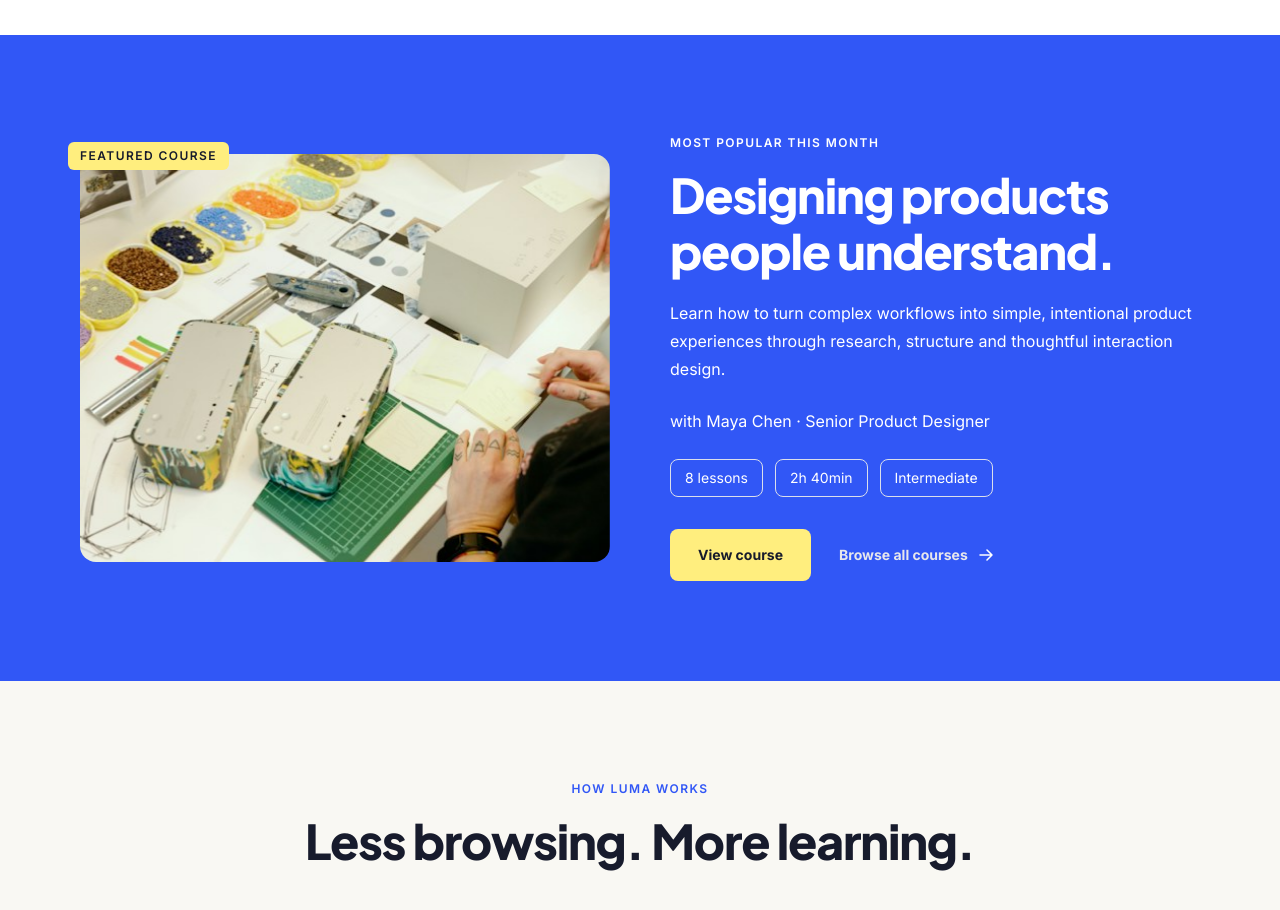
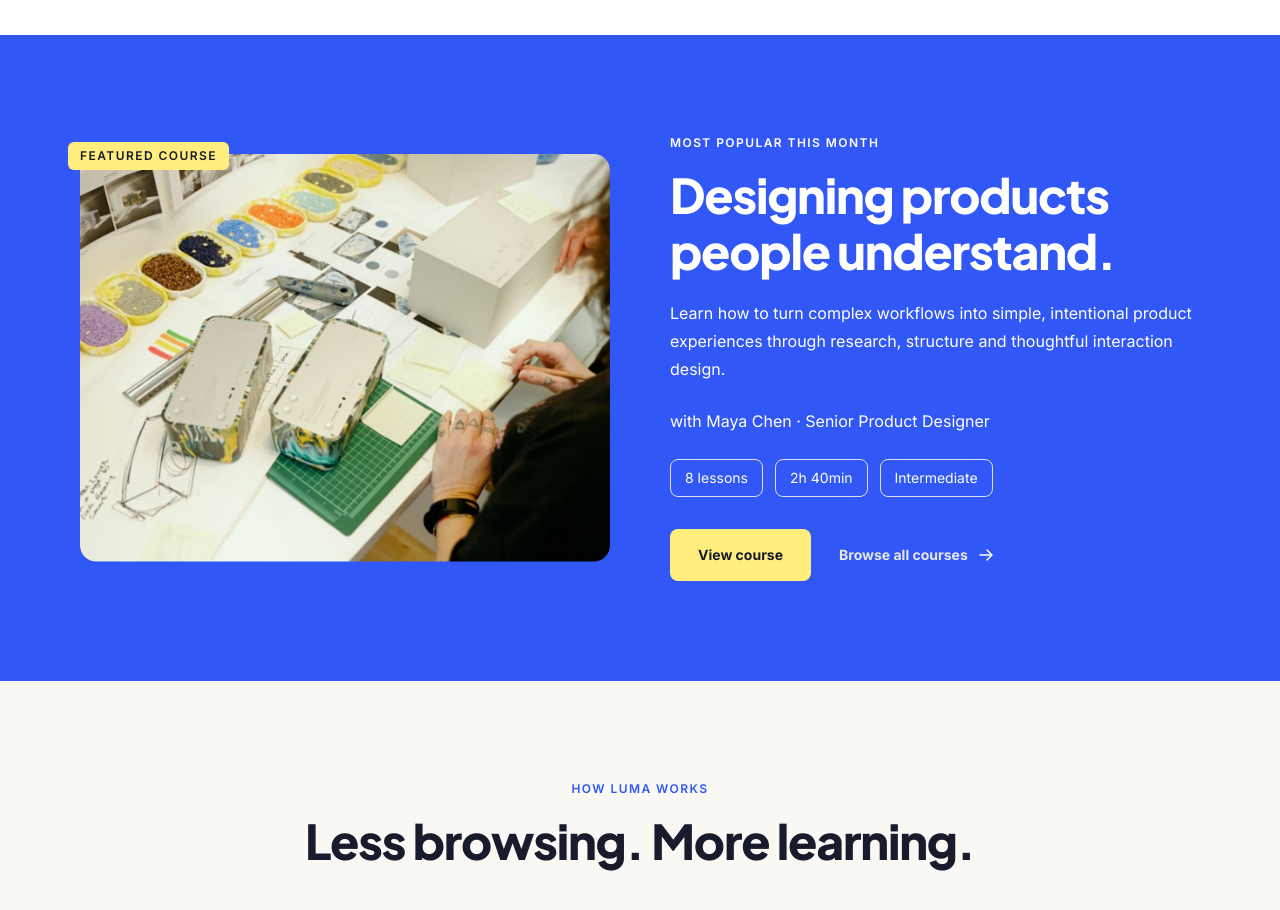
Before and after one commit to Mauricio-Chiapetta/buzzvel-fe-challenge-26, a Next.js app: page / in a window 1280 px wide. Shown: the part 1480-2390 px from the top of the page. Built offline with nearby package versions, Linux system fonts and the light colour scheme.

Commit message:
feat: add ClipReveal component for curtain image reveal effect and update FeaturedCourse to use ScrollMask for text animations

```diff
--- /dev/null
+++ b/components/motion/ClipReveal.tsx
@@ -0,0 +1,44 @@
+"use client";
+
+import { m, useReducedMotion } from "motion/react";
+import type { ReactNode } from "react";
+import { cn } from "@/lib/cn";
+import { EASE_OUT_EXPO, revealViewport } from "./Reveal";
+
+type ClipRevealProps = {
+  children: ReactNode;
+  /** Corner radius of the frame, so the curtain edge matches the rounded corners. */
+  radius?: number;
+  delay?: number;
+  className?: string;
+};
+
+/**
+ * Curtain image reveal (Awwwards "clip-path reveal"): the frame opens from the bottom up
+ * while the content inside settles from a zoom. Under reduced motion it renders fully open
+ * (clip-path isn't a transform, so MotionConfig alone wouldn't skip it).
+ */
+export function ClipReveal({ children, radius = 16, delay = 0, className }: ClipRevealProps) {
+  const reduceMotion = useReducedMotion();
+  const transition = { duration: 1.3, delay, ease: EASE_OUT_EXPO };
+
+  return (
+    <m.div
+      className={cn("overflow-hidden", className)}
+      initial={reduceMotion ? false : "hidden"}
+      whileInView="show"
+      viewport={revealViewport}
+      variants={{
+        hidden: { clipPath: `inset(100% 0% 0% 0% round ${radius}px)` },
+        show: { clipPath: `inset(0% 0% 0% 0% round ${radius}px)`, transition },
+      }}
+    >
+      <m.div
+        className="absolute inset-0"
+        variants={{ hidden: { scale: 1.25 }, show: { scale: 1, transition: { ...transition, duration: 1.6 } } }}
+      >
+        {children}
+      </m.div>
+    </m.div>
+  );
+}
--- a/components/motion/ScrollMask.tsx
+++ b/components/motion/ScrollMask.tsx
@@ -56,14 +56,21 @@ type ScrollMaskBlockProps = {
   className?: string;
 };
 
-/** Reveals a whole block (eyebrow, paragraph…) through one mask. */
+/**
+ * Reveals a whole block (eyebrow, paragraph…) through one mask.
+ * The in-view trigger lives on the outer mask: the inner element starts fully clipped by the
+ * overflow-hidden parent, so an IntersectionObserver on it would never fire.
+ */
 export function ScrollMaskBlock({ children, delay = 0, className }: ScrollMaskBlockProps) {
   return (
-    <div className={cn("overflow-hidden pb-[0.12em] -mb-[0.12em]", className)}>
+    <m.div
+      className={cn("overflow-hidden pb-[0.12em] -mb-[0.12em]", className)}
+      initial="hidden"
+      whileInView="show"
+      viewport={revealViewport}
+      variants={{ hidden: {}, show: {} }}
+    >
       <m.div
-        initial="hidden"
-        whileInView="show"
-        viewport={revealViewport}
         variants={{
           hidden: slideUp.hidden,
           show: { y: "0%", transition: { duration: 0.9, delay, ease: EASE_OUT_EXPO } },
@@ -71,6 +78,6 @@ export function ScrollMaskBlock({ children, delay = 0, className }: ScrollMaskBl
       >
         {children}
       </m.div>
-    </div>
+    </m.div>
   );
 }
--- a/components/sections/FeaturedCourse.tsx
+++ b/components/sections/FeaturedCourse.tsx
@@ -1,7 +1,9 @@
 import Image from "next/image";
 import Link from "next/link";
+import { ClipReveal } from "@/components/motion/ClipReveal";
 import { ParallaxLayer } from "@/components/motion/ParallaxLayer";
 import { Reveal, RevealGroup, RevealItem } from "@/components/motion/Reveal";
+import { ScrollMaskBlock, ScrollMaskWords } from "@/components/motion/ScrollMask";
 import { ButtonLink } from "@/components/ui/Button";
 import { Container } from "@/components/ui/Container";
 import { Eyebrow } from "@/components/ui/Eyebrow";
@@ -11,6 +13,11 @@ type FeaturedCourseProps = {
   content: FeaturedCourseContent;
 };
 
+/*
+ * Motion choreography (Awwwards-inspired): curtain clip-path image reveal → badge pops in →
+ * eyebrow/title/paragraph/instructor through masks → tags spring in →
+ * CTAs, with an underline-drawing secondary link.
+ */
 export function FeaturedCourse({ content }: FeaturedCourseProps) {
   const { badge, eyebrow, title, description, instructor, tags, primaryCta, secondaryCta, image } =
     content;
@@ -23,9 +30,11 @@ export function FeaturedCourse({ content }: FeaturedCourseProps) {
     >
       <Container className="flex flex-col gap-10 lg:flex-row lg:items-center lg:gap-15">
         {/* Image with "Featured course" badge */}
-        <Reveal variant="left" className="relative lg:flex-1">
-          <div className="relative h-70 overflow-hidden rounded-2xl md:h-96 lg:h-102">
-            <ParallaxLayer amount={50}>
+        <div className="relative lg:flex-1">
+          <ClipReveal className="relative h-70 rounded-2xl md:h-96 lg:h-102">
+            {/* Small drift on purpose: a taller layer forces object-cover to zoom in and crop
+                the sides of the photo, losing the framing from the Figma design. */}
+            <ParallaxLayer amount={14}>
               <Image
                 src={image.src}
                 alt={image.alt}
@@ -34,45 +43,59 @@ export function FeaturedCourse({ content }: FeaturedCourseProps) {
                 className="object-cover"
               />
             </ParallaxLayer>
-          </div>
-          <p className="absolute -top-3 -left-3 rounded-md bg-yellow px-3 py-1.5 text-overline font-semibold text-ink uppercase">
+          </ClipReveal>
+          <Reveal
+            variant="scale"
+            delay={0.7}
+            className="absolute -top-3 -left-3 origin-bottom-left"
+          >
+            <p className="rounded-md bg-yellow px-3 py-1.5 text-overline font-semibold text-ink uppercase">
               {badge}
             </p>
           </Reveal>
+        </div>
 
         {/* Copy */}
-        <RevealGroup stagger={0.08} delay={0.15} className="flex flex-col lg:flex-1">
-          <RevealItem>
+        <div className="flex flex-col lg:flex-1">
+          <ScrollMaskBlock delay={0.1}>
             <Eyebrow tone="inverse">{eyebrow}</Eyebrow>
-          </RevealItem>
-          <RevealItem>
+          </ScrollMaskBlock>
           <h2
             id="featured-course-title"
+            aria-label={title}
             className="pt-4 font-display text-h3-mobile font-extrabold md:text-h3"
           >
-              {title}
+            <ScrollMaskWords text={title} delay={0.2} />
           </h2>
-          </RevealItem>
-          <RevealItem>
-            <p className="pt-5 text-body-1 lg:text-subtitle-2">{description}</p>
-          </RevealItem>
-          <RevealItem>
-            <p className="pt-6 text-body-1 lg:text-subtitle-2">
+          <ScrollMaskBlock delay={0.5} className="pt-5">
+            <p className="text-body-1 lg:text-subtitle-2">{description}</p>
+          </ScrollMaskBlock>
+          <ScrollMaskBlock delay={0.8} className="pt-6">
+            <p className="text-body-1 lg:text-subtitle-2">
               with {instructor.name} · {instructor.role}
             </p>
+          </ScrollMaskBlock>
+
+          <RevealGroup
+            as="ul"
+            stagger={0.08}
+            delay={0.9}
+            aria-label="Course details"
+            className="flex flex-wrap gap-3 pt-6"
+          >
+            {tags.map((tag) => (
+              <RevealItem
+                as="li"
+                variant="scale"
+                key={tag}
+                className="cursor-default rounded-lg border border-line px-3.5 py-1.5 text-body-1 transition-colors duration-300 hover:border-white hover:bg-white hover:text-primary"
+              >
+                {tag}
               </RevealItem>
+            ))}
+          </RevealGroup>
 
-          <RevealItem>
-            <ul aria-label="Course details" className="flex flex-wrap gap-3 pt-6">
-              {tags.map((tag) => (
-                <li key={tag} className="rounded-lg border border-line px-3.5 py-1.5 text-body-1">
-                  {tag}
-                </li>
-              ))}
-            </ul>
-          </RevealItem>
-
-          <RevealItem className="flex flex-col gap-3 pt-8 sm:flex-row sm:items-center">
+          <Reveal delay={1.1} className="flex flex-col gap-3 pt-8 sm:flex-row sm:items-center">
             <ButtonLink
               href={primaryCta.href}
               variant="accent"
@@ -84,18 +107,21 @@ export function FeaturedCourse({ content }: FeaturedCourseProps) {
               href={secondaryCta.href}
               className="group flex items-center justify-center gap-2 px-4 py-3.5 text-body-1 font-bold text-white-secondary transition-colors hover:text-white focus-visible:outline-white"
             >
+              {/* Underline draws from the left on hover */}
+              <span className="relative after:absolute after:inset-x-0 after:-bottom-0.5 after:h-px after:origin-left after:scale-x-0 after:bg-current after:transition-transform after:duration-500 after:ease-[cubic-bezier(0.16,1,0.3,1)] group-hover:after:scale-x-100">
                 {secondaryCta.label}
+              </span>
               <Image
                 src="/icons/arrow-right-light.svg"
                 alt=""
                 width={20}
                 height={20}
                 unoptimized
-                className="transition-transform motion-safe:group-hover:translate-x-1"
+                className="transition-transform duration-500 ease-[cubic-bezier(0.16,1,0.3,1)] motion-safe:group-hover:translate-x-1.5"
               />
             </Link>
-          </RevealItem>
-        </RevealGroup>
+          </Reveal>
+        </div>
       </Container>
     </section>
   );
```
Lines whose indentation alone changed are shown as unchanged.
